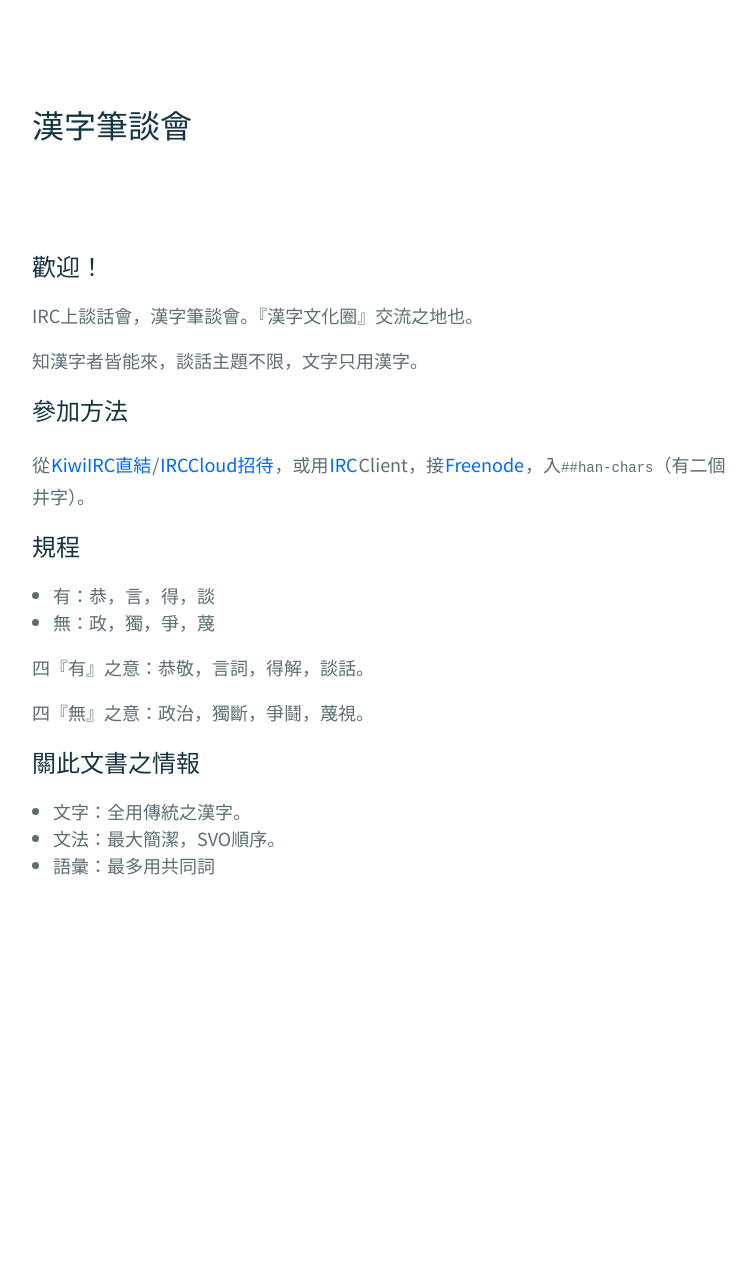
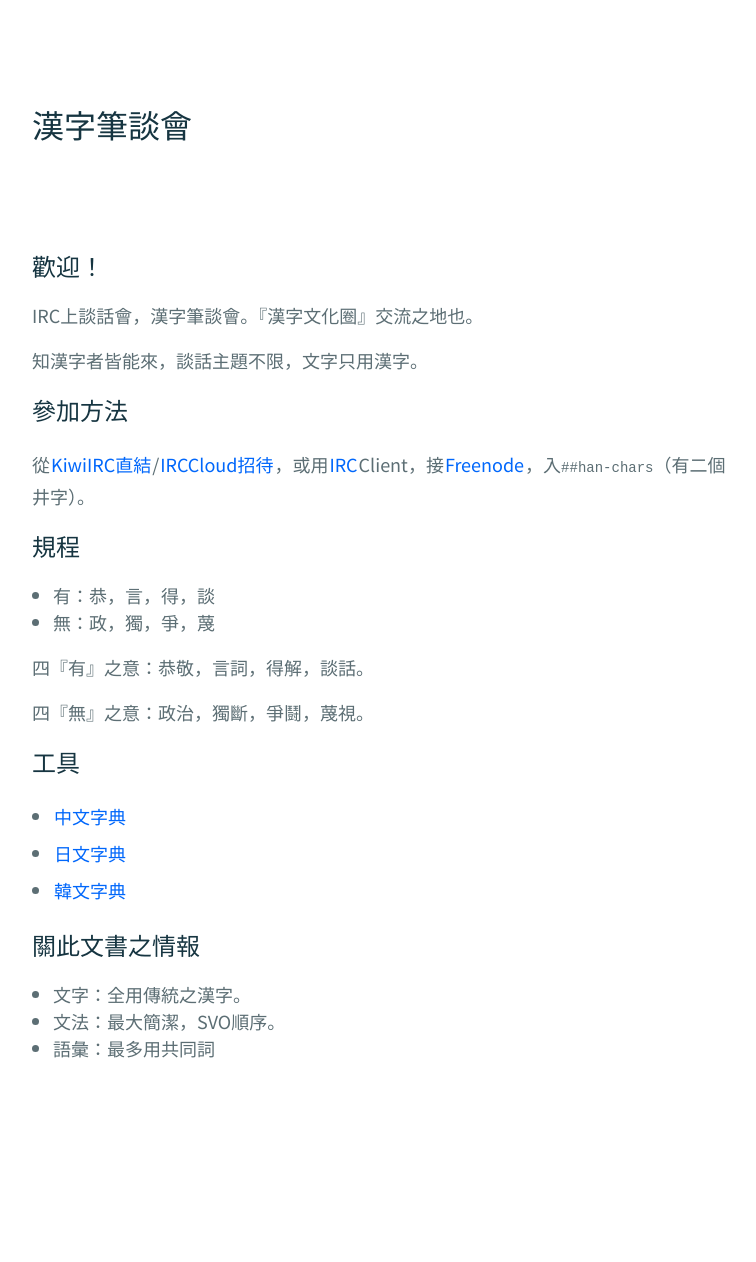
Before and after one commit to pen-talk/pen-talk.github.io, a Jekyll site: the page built from index.md, in a window 1280 px wide. Shown: the whole page, without its empty margins (258-1014 px from the left). Built offline with Jekyll 4.4.1, drawn with Linux system fonts in a browser that asks for light colours; our own code applies the rules of GitHub Pages for plain Markdown files; before the commit the page ends 1079 px from its top, so only the background shows below that.

Commit message:
Update index.md

```diff
--- a/index.md
+++ b/index.md
@@ -23,6 +23,13 @@ IRC上談話會，漢字筆談會。『漢字文化圈』交流之地也。
 四『無』之意：政治，獨斷，爭鬪，蔑視。
 
 
+## 工具
+
+- [中文字典](https://www.zdic.net/)
+- [日文字典](https://kanji.jitenon.jp/)
+- [韓文字典](https://hanja.dict.naver.com/)
+
+
 ## 關此文書之情報
 
 - 文字：全用傳統之漢字。
```
